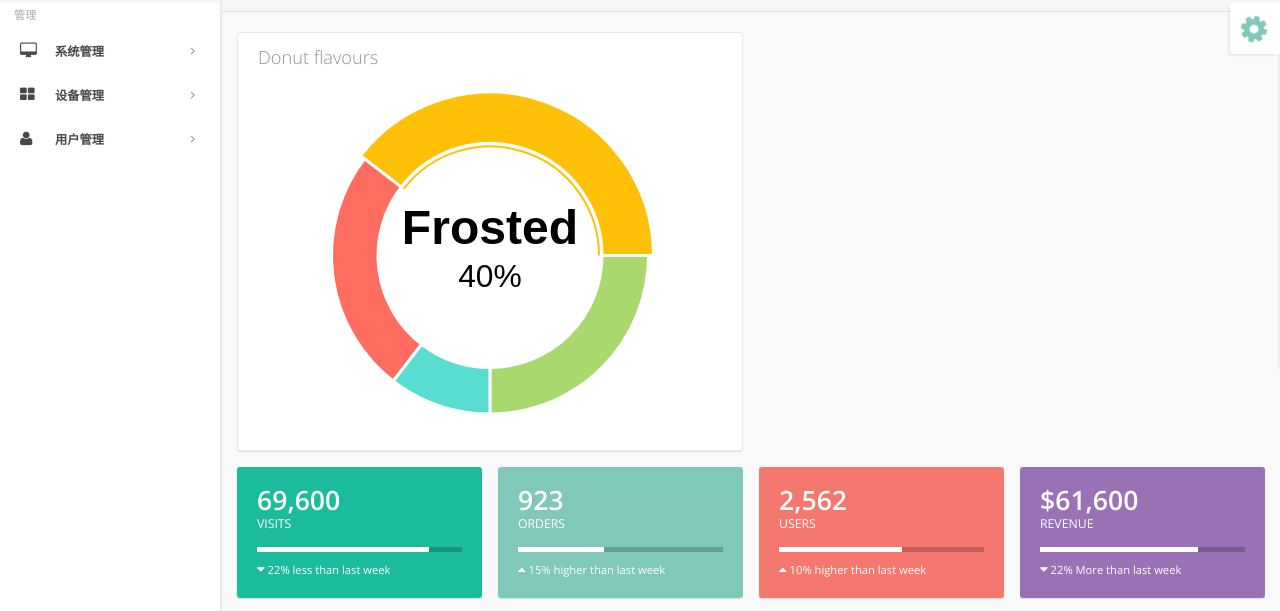
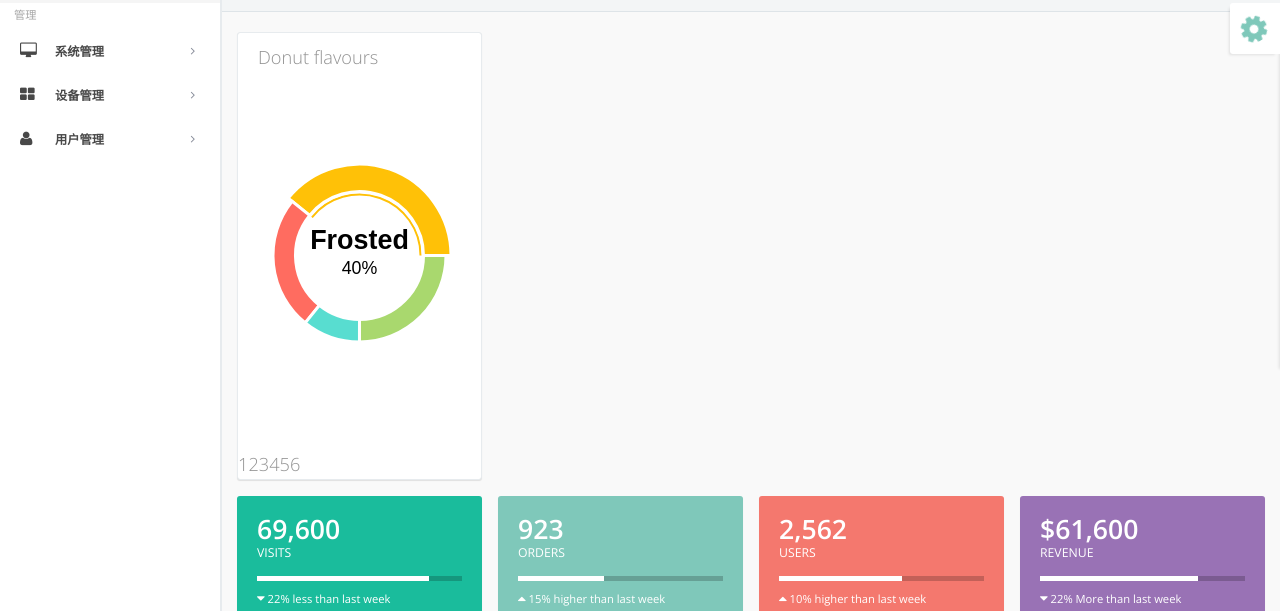
Before and after one commit to PancakeCN/monitor-front-end, a plain HTML site: page index.html in a window 1280 px wide. Shown: the part 117-728 px from the top of the page. Drawn offline with Linux system fonts and the light colour scheme.

Commit message:
fix some pages

```diff
--- a/index.html
+++ b/index.html
@@ -744,7 +744,7 @@
               </div>
 
               <div class="row">
-                <div class="col-lg-6">
+                <div class="col-md-3 col-sm-6 col-xs-12">
                   <div class="main-box">
                     <header class="main-box-header clearfix">
                       <h2>Donut flavours</h2>
@@ -752,6 +752,7 @@
                     <div class="main-box-body clearfix">
                       <div id="hero-donut"></div>
                     </div>
+                    <h2>123456</h2>
                   </div>
                 </div>
               </div>
```
